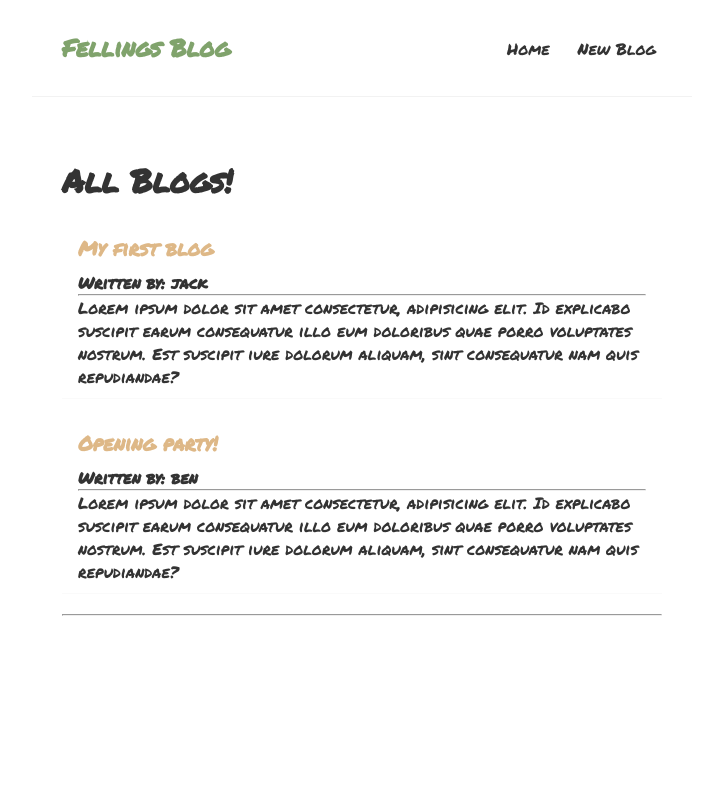
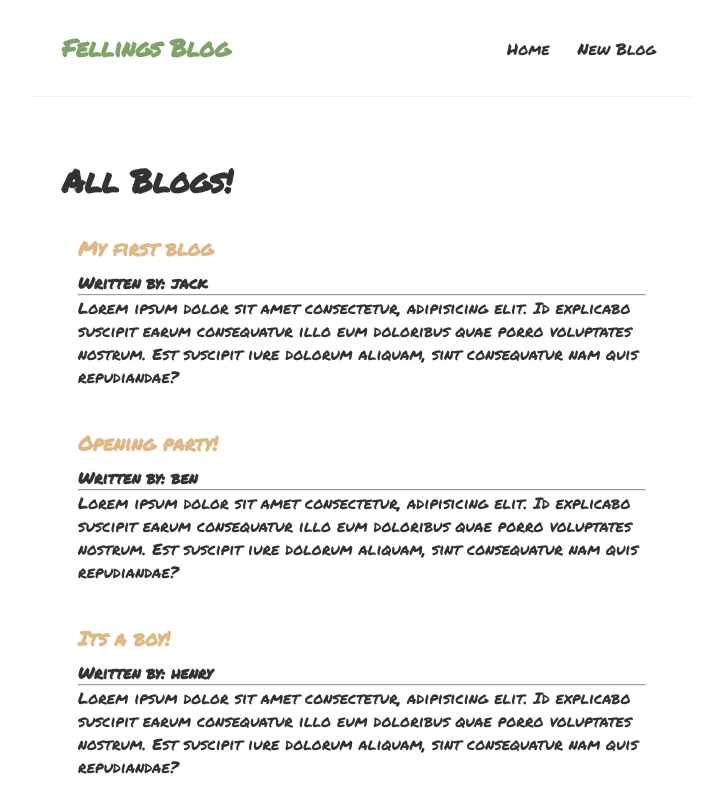
Before and after one commit to jonbleibdrey/feeling-blog, a React (Create React App) app: page / in a window 1280 px wide. Shown: the top 800 px of the page, without its empty margins (278-1001 px from the left). Built offline with nearby package versions, Linux system fonts and the light colour scheme; data requests are answered from the project's data file.

Commit message:
rfresh on loading screen

```diff
--- a/data/db.json
+++ b/data/db.json
@@ -10,6 +10,18 @@
       "author": "ben",
       "id": 2
     }
+    ,
+    {"title": "Its a boy!",
+      "body": " Lorem ipsum dolor sit amet consectetur, adipisicing elit. Id explicabo suscipit earum consequatur illo eum doloribus quae porro voluptates nostrum. Est suscipit iure dolorum aliquam, sint consequatur nam quis repudiandae?",
+      "author": "henry",
+      "id": 3
+    }
+    ,
+    {"title": "lasagna again",
+      "body": " Lorem ipsum dolor sit amet consectetur, adipisicing elit. Id explicabo suscipit earum consequatur illo eum doloribus quae porro voluptates nostrum. Est suscipit iure dolorum aliquam, sint consequatur nam quis repudiandae?",
+      "author": "joe",
+      "id": 4
+    }
 
   ]
 }
--- a/src/Home.js
+++ b/src/Home.js
@@ -4,8 +4,9 @@ import BlogList from "./BlogList";
 
 const Home = () => {
   const [blogs, setBlogs] = useState(null);
+  const [isPending, setIsPending] = useState(true)
 
-  const [name, setName] = useState("mario")
+  // const [name, setName] = useState("mario")
 
   // const handleDelete = (id) =>{
   //   setBlogs(blogs.filter(blog => blog.id !== id ))
@@ -20,6 +21,7 @@ const Home = () => {
     .then((data) => {
       console.log("data", data)
       setBlogs(data)
+      setIsPending(false)
     })
     console.log("useEffect ran")
 
@@ -41,6 +43,7 @@ const Home = () => {
   return (
     <div className="home">
       {/* {blogs && <BlogList blogs={blogs} title="All Blogs!" handleDelete={handleDelete}/>} */}
+      {isPending && <div> Loading... </div>}
       {blogs && <BlogList blogs={blogs} title="All Blogs!"/>}
       <hr/>
       {/* <button onClick={()=>setName("luigi")}>change name</button>
```
